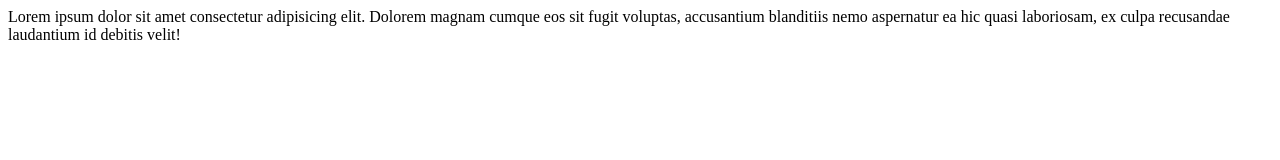
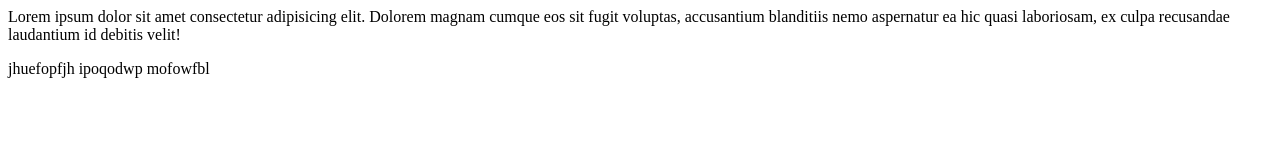
Before and after one commit to Abdirahmaanabdikarim/ghost, a plain HTML site: page index.html in a window 1280 px wide. Drawn offline with Linux system fonts and the light colour scheme.

Commit message:
work added

```diff
--- a/index.html
+++ b/index.html
@@ -1 +1,2 @@
 <p>Lorem ipsum dolor sit amet consectetur adipisicing elit. Dolorem magnam cumque eos sit fugit voluptas, accusantium blanditiis nemo aspernatur ea hic quasi laboriosam, ex culpa recusandae laudantium id debitis velit!</p>
+jhuefopfjh ipoqodwp mofowfbl
```
